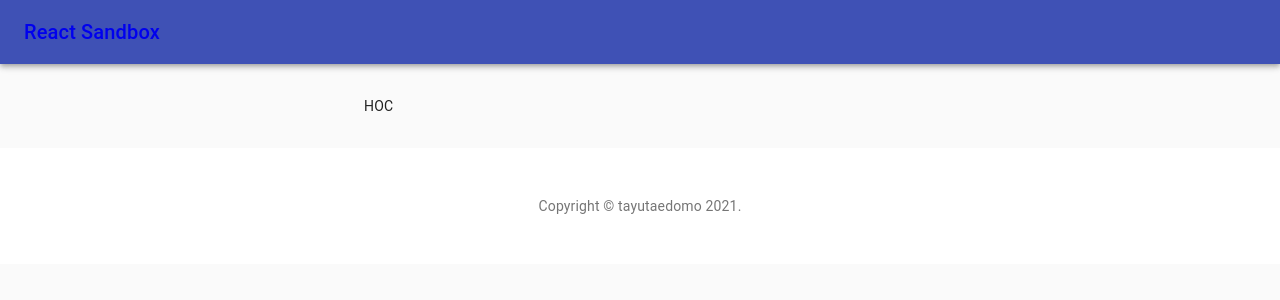
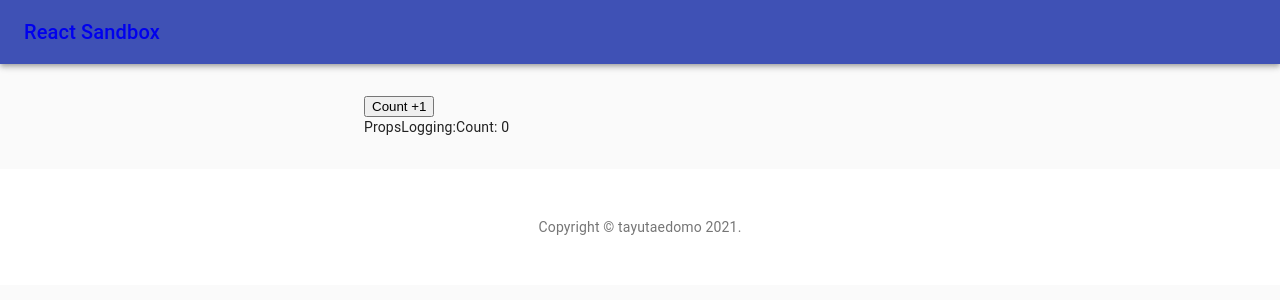
Before and after one commit to tayutaedomo/react-sandbox, a React (Create React App) app: page /hoc in a window 1280 px wide. Shown: the top 300 px of the page. Built offline with nearby package versions, Linux system fonts and the light colour scheme.

Commit message:
add: PropsLogging component

```diff
--- a/src/components/hoc/HocScreen.js
+++ b/src/components/hoc/HocScreen.js
@@ -1,8 +1,26 @@
 import React, { Component } from 'react';
+import PropsLogging from './PropsLogging';
 
 export class HocScreen extends Component {
+  constructor(props) {
+    super(props);
+    this.state = { count: 0 };
+  }
+
   render() {
-    return <div>HOC</div>;
+    return (
+      <React.Fragment>
+        {/* <label>Count: {this.state.count}</label> */}
+        <button
+          onClick={() => {
+            this.setState({ count: this.state.count + 1 });
+          }}
+        >
+          Count +1
+        </button>
+        <PropsLogging foo="foo" count={this.state.count} />
+      </React.Fragment>
+    );
   }
 }
 
--- /dev/null
+++ b/src/components/hoc/PropsLogging.js
@@ -0,0 +1,32 @@
+import React from 'react';
+
+// function logProps(InputComponent) {
+//   InputComponent.prototype.componentDidUpdate = function(prevProps) {
+//     console.log('Current props: ', this.props);
+//     console.log('Previous props: ', prevProps);
+//   };
+//   // The fact that we're returning the original input is a hint that it has
+//   // been mutated.
+//   return InputComponent;
+// }
+// // EnhancedComponent will log whenever props are received
+// const EnhancedComponent = logProps(InputComponent);
+
+function logProps(WrappedComponent) {
+  return class extends React.Component {
+    componentDidUpdate(prevProps) {
+      console.log('Current props: ', this.props);
+      console.log('Previous props: ', prevProps);
+    }
+    render() {
+      // Wraps the input component in a container, without mutating it. Good!
+      return <WrappedComponent {...this.props} />;
+    }
+  };
+}
+
+function PropsLogging(props) {
+  return <div>PropsLogging:Count: {props.count}</div>;
+}
+
+export default logProps(PropsLogging);
```
